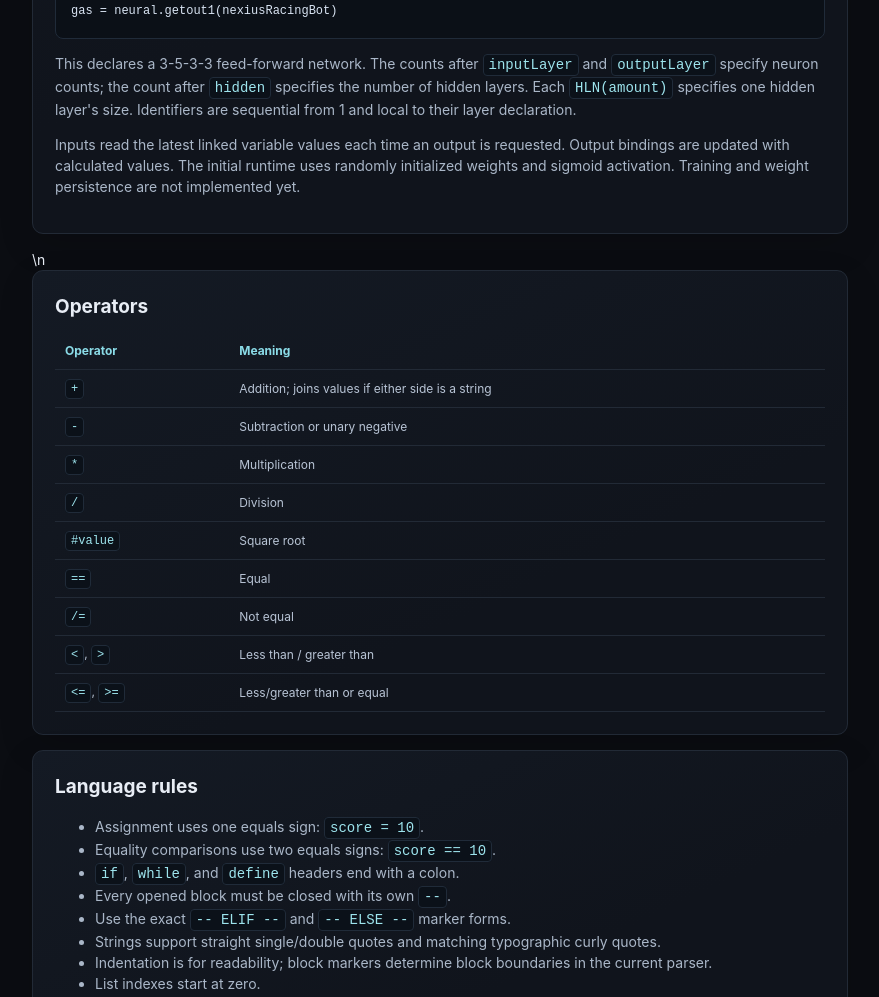
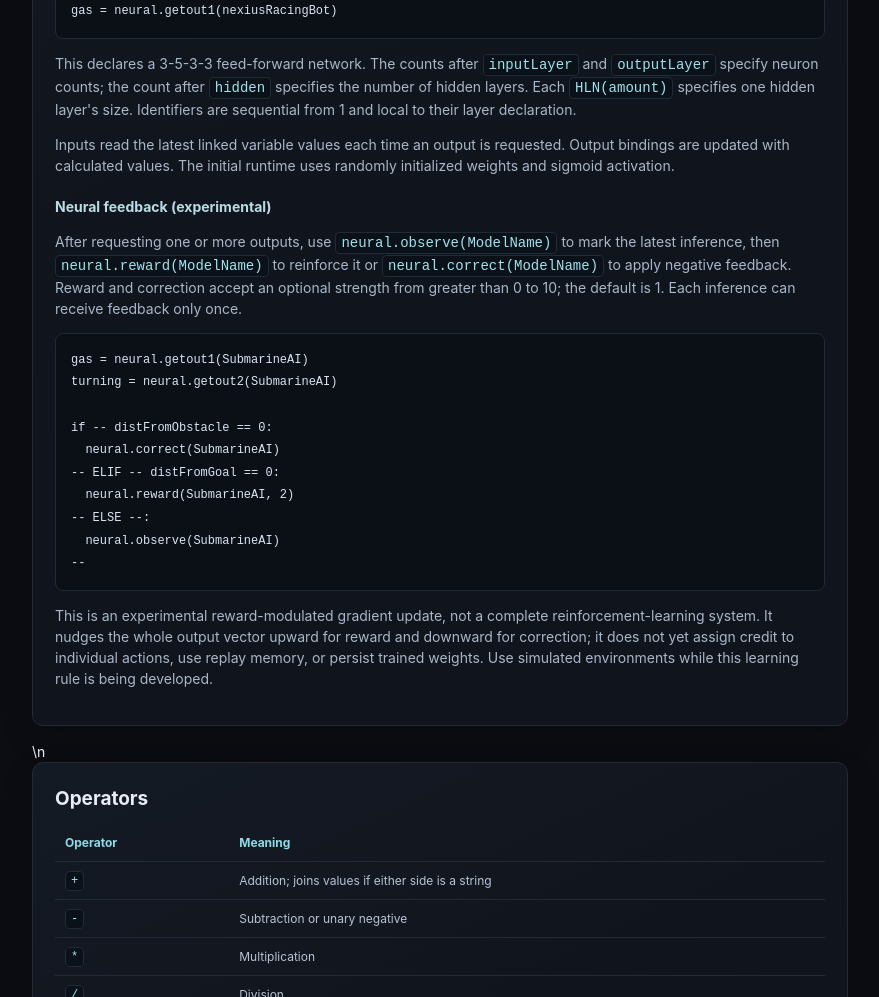
Before and after one commit to catxproductions/Nexius-Programming-Language, a plain HTML site: page docs.html in a window 1280 px wide. Shown: the part 5420-6417 px from the top of the page, without its empty margins (320-1199 px from the left). Drawn offline with Linux system fonts and the light colour scheme.

Commit message:
Document experimental neural feedback commands

```diff
--- a/docs.html
+++ b/docs.html
@@ -101,7 +101,16 @@ neural.nexiusRacingBot.outputLayer -- (3):
 --
 
 neural.assemble(nexiusRacingBot)
-gas = neural.getout1(nexiusRacingBot)</code></pre><p>This declares a 3-5-3-3 feed-forward network. The counts after <code>inputLayer</code> and <code>outputLayer</code> specify neuron counts; the count after <code>hidden</code> specifies the number of hidden layers. Each <code>HLN(amount)</code> specifies one hidden layer's size. Identifiers are sequential from 1 and local to their layer declaration.</p><p>Inputs read the latest linked variable values each time an output is requested. Output bindings are updated with calculated values. The initial runtime uses randomly initialized weights and sigmoid activation. Training and weight persistence are not implemented yet.</p></section>\n<section class="panel docs-card" id="operators"><h2>Operators</h2><table class="docs-table"><thead><tr><th>Operator</th><th>Meaning</th></tr></thead><tbody><tr><td><code>+</code></td><td>Addition; joins values if either side is a string</td></tr><tr><td><code>-</code></td><td>Subtraction or unary negative</td></tr><tr><td><code>*</code></td><td>Multiplication</td></tr><tr><td><code>/</code></td><td>Division</td></tr><tr><td><code>#value</code></td><td>Square root</td></tr><tr><td><code>==</code></td><td>Equal</td></tr><tr><td><code>/=</code></td><td>Not equal</td></tr><tr><td><code>&lt;</code>, <code>&gt;</code></td><td>Less than / greater than</td></tr><tr><td><code>&lt;=</code>, <code>&gt;=</code></td><td>Less/greater than or equal</td></tr></tbody></table></section>
+gas = neural.getout1(nexiusRacingBot)</code></pre><p>This declares a 3-5-3-3 feed-forward network. The counts after <code>inputLayer</code> and <code>outputLayer</code> specify neuron counts; the count after <code>hidden</code> specifies the number of hidden layers. Each <code>HLN(amount)</code> specifies one hidden layer's size. Identifiers are sequential from 1 and local to their layer declaration.</p><p>Inputs read the latest linked variable values each time an output is requested. Output bindings are updated with calculated values. The initial runtime uses randomly initialized weights and sigmoid activation.</p><h3>Neural feedback (experimental)</h3><p>After requesting one or more outputs, use <code>neural.observe(ModelName)</code> to mark the latest inference, then <code>neural.reward(ModelName)</code> to reinforce it or <code>neural.correct(ModelName)</code> to apply negative feedback. Reward and correction accept an optional strength from greater than 0 to 10; the default is 1. Each inference can receive feedback only once.</p><pre><code>gas = neural.getout1(SubmarineAI)
+turning = neural.getout2(SubmarineAI)
+
+if -- distFromObstacle == 0:
+  neural.correct(SubmarineAI)
+-- ELIF -- distFromGoal == 0:
+  neural.reward(SubmarineAI, 2)
+-- ELSE --:
+  neural.observe(SubmarineAI)
+--</code></pre><p>This is an experimental reward-modulated gradient update, not a complete reinforcement-learning system. It nudges the whole output vector upward for reward and downward for correction; it does not yet assign credit to individual actions, use replay memory, or persist trained weights. Use simulated environments while this learning rule is being developed.</p></section>\n<section class="panel docs-card" id="operators"><h2>Operators</h2><table class="docs-table"><thead><tr><th>Operator</th><th>Meaning</th></tr></thead><tbody><tr><td><code>+</code></td><td>Addition; joins values if either side is a string</td></tr><tr><td><code>-</code></td><td>Subtraction or unary negative</td></tr><tr><td><code>*</code></td><td>Multiplication</td></tr><tr><td><code>/</code></td><td>Division</td></tr><tr><td><code>#value</code></td><td>Square root</td></tr><tr><td><code>==</code></td><td>Equal</td></tr><tr><td><code>/=</code></td><td>Not equal</td></tr><tr><td><code>&lt;</code>, <code>&gt;</code></td><td>Less than / greater than</td></tr><tr><td><code>&lt;=</code>, <code>&gt;=</code></td><td>Less/greater than or equal</td></tr></tbody></table></section>
 <section class="panel docs-card" id="rules"><h2>Language rules</h2><ul><li>Assignment uses one equals sign: <code>score = 10</code>.</li><li>Equality comparisons use two equals signs: <code>score == 10</code>.</li><li><code>if</code>, <code>while</code>, and <code>define</code> headers end with a colon.</li><li>Every opened block must be closed with its own <code>--</code>.</li><li>Use the exact <code>-- ELIF --</code> and <code>-- ELSE --</code> marker forms.</li><li>Strings support straight single/double quotes and matching typographic curly quotes.</li><li>Indentation is for readability; block markers determine block boundaries in the current parser.</li><li>List indexes start at zero.</li></ul><div class="docs-note">If an error points to a line, check its punctuation and the block markers around it.</div></section>
 <section class="panel docs-card" id="limits"><h2>Current limitations</h2><p>Nexius is under active development. The browser preview parses Nexius into an internal syntax tree and executes it in a JavaScript-based runtime; it does not yet compile native machine code or WebAssembly.</p><ul><li>User-defined functions currently take no parameters and return no values.</li><li>General function calls inside expressions are not supported, except <code>checkfor(key)</code>.</li><li>Lists support creation and indexed reads; mutation methods are not implemented.</li><li>Classes, arbitrary third-party modules, file I/O, and native compilation are not implemented yet. The optional Neural module is the first supported module.</li></ul></section>
 </div></div></main>
```
